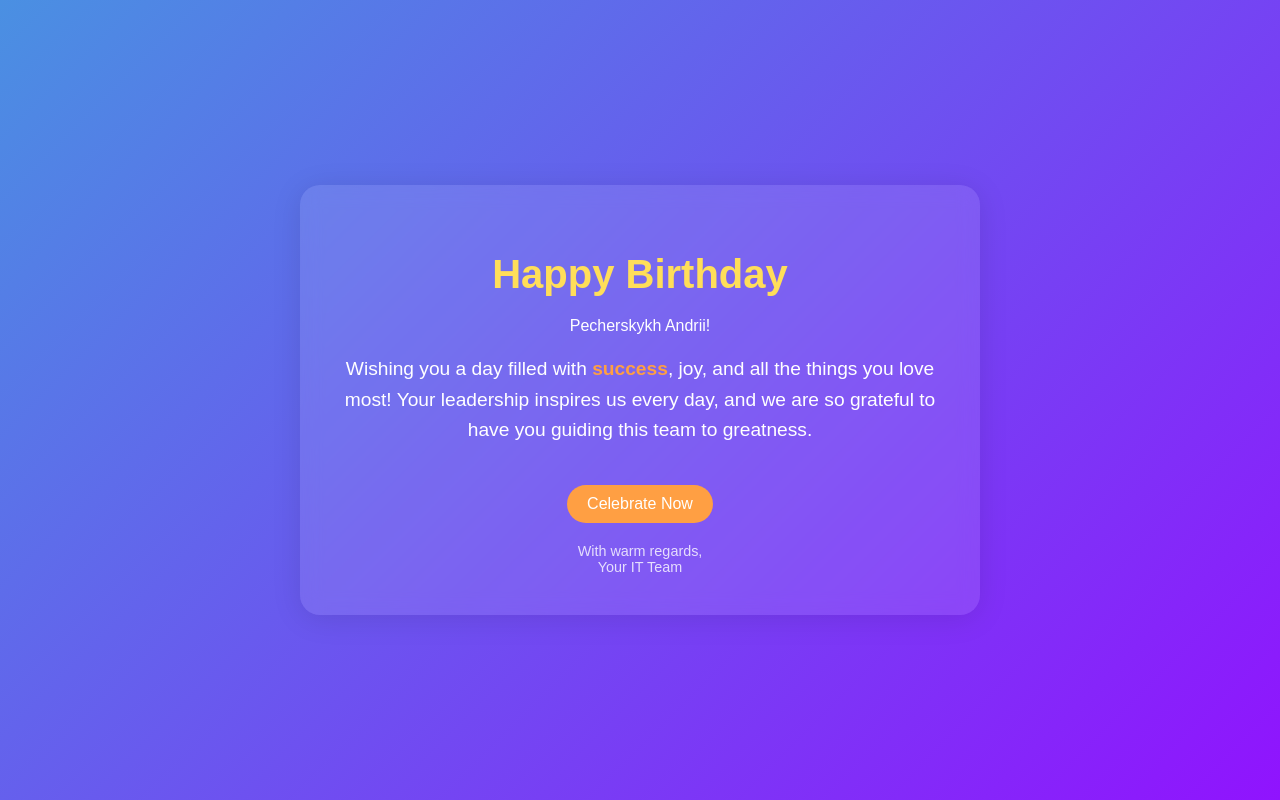
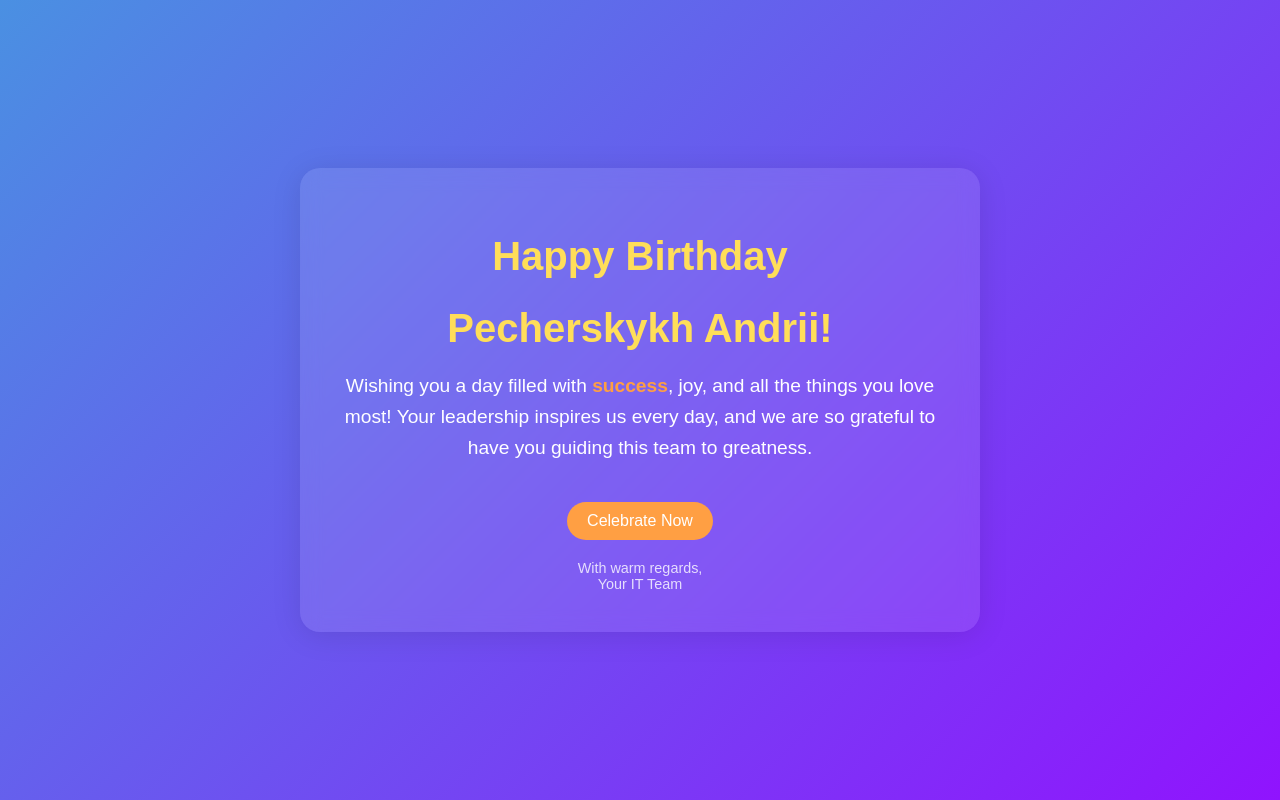
Before and after one commit to Xirli/birthday-card, a plain HTML site: page index.html in a window 1280 px wide. Drawn offline with Linux system fonts and the light colour scheme.

Commit message:
Update index.html

```diff
--- a/index.html
+++ b/index.html
@@ -84,7 +84,7 @@
 <body>
     <div class="card">
         <h1>Happy Birthday</h1>
-        </h1>Pecherskykh Andrii!</h1>
+        <h1>Pecherskykh Andrii!</h1>
         <p>
             Wishing you a day filled with <span class="highlight">success</span>, joy, and all the things you love most! Your leadership inspires us every day, and we are so grateful to have you guiding this team to greatness.
         </p>
```
